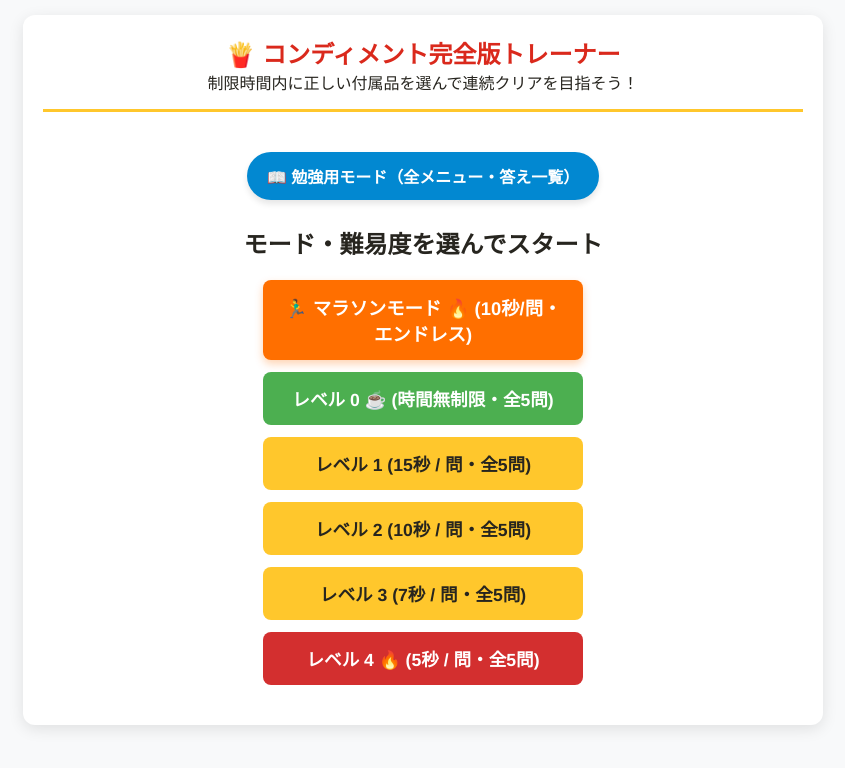
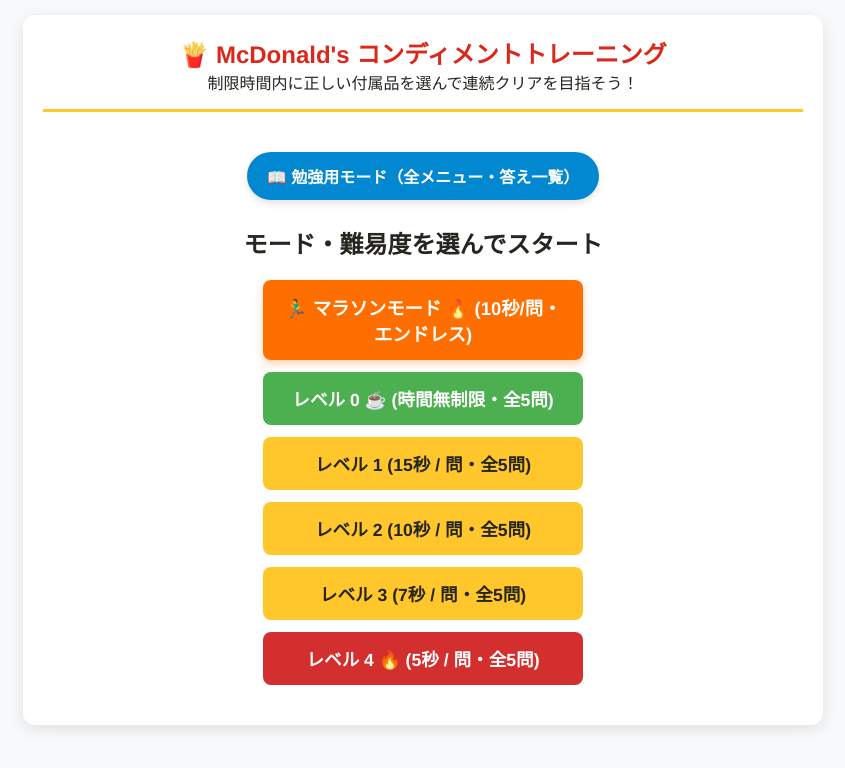
Before and after one commit to KR00001-mc/mcd-trainer0001, a plain HTML site: page index.html in a window 1280 px wide. Shown: the whole page, without its empty margins (217-1062 px from the left). Drawn offline with Linux system fonts and the light colour scheme.

Commit message:
Add files via upload

```diff
--- a/index.html
+++ b/index.html
@@ -3,13 +3,13 @@
 <head>
   <meta charset="UTF-8">
   <meta name="viewport" content="width=device-width, initial-scale=1.0">
-  <title>マクドナルド コンディメント完全版トレーナー</title>
+  <title>McDonald's コンディメントトレーニング</title>
   <link rel="stylesheet" href="style.css">
 </head>
 <body>
   <div class="app-container">
     <header>
-      <h1>🍟 コンディメント完全版トレーナー</h1>
+      <h1>🍟 McDonald's コンディメントトレーニング</h1>
       <p>制限時間内に正しい付属品を選んで連続クリアを目指そう！</p>
     </header>
 
```
